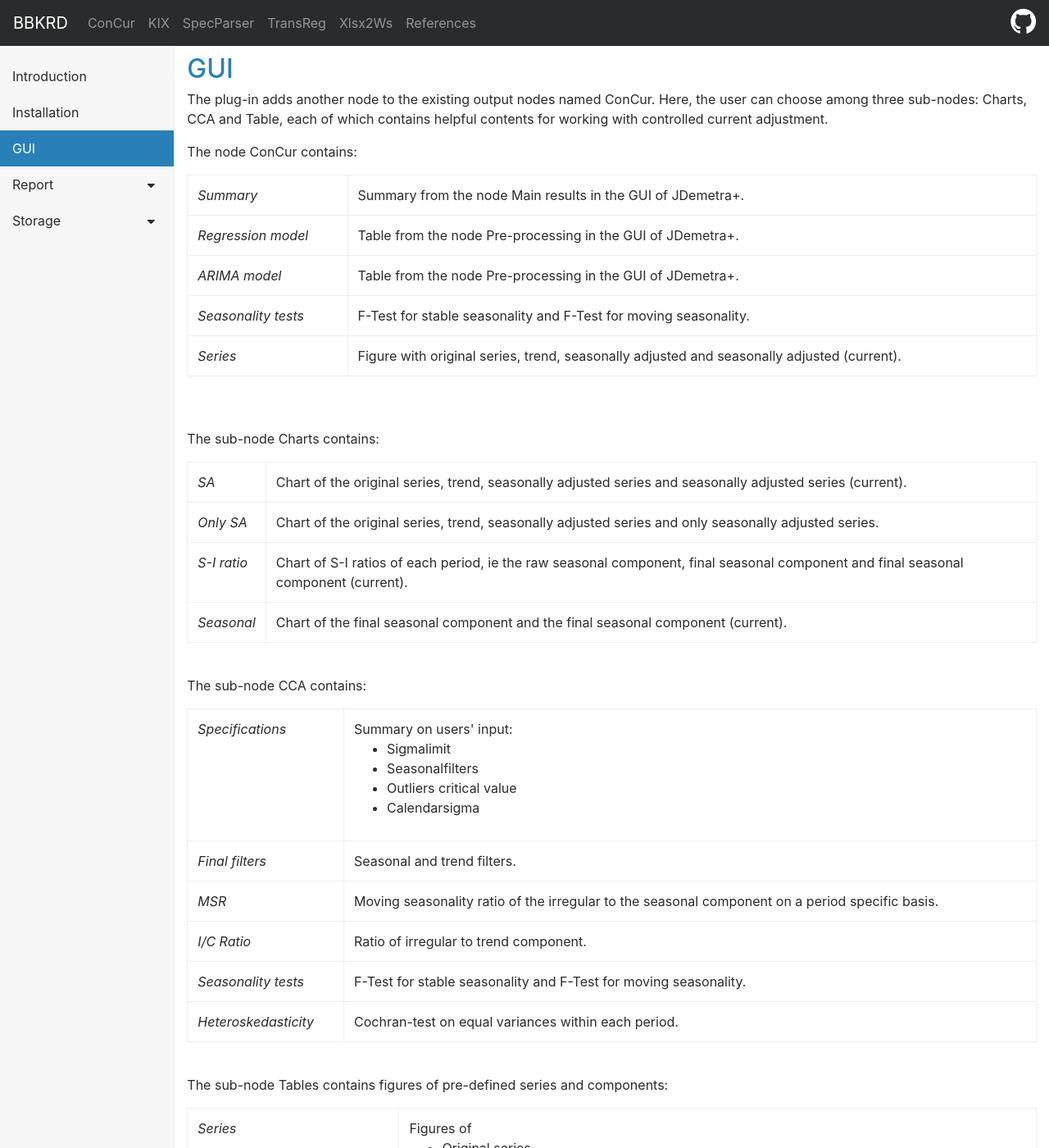
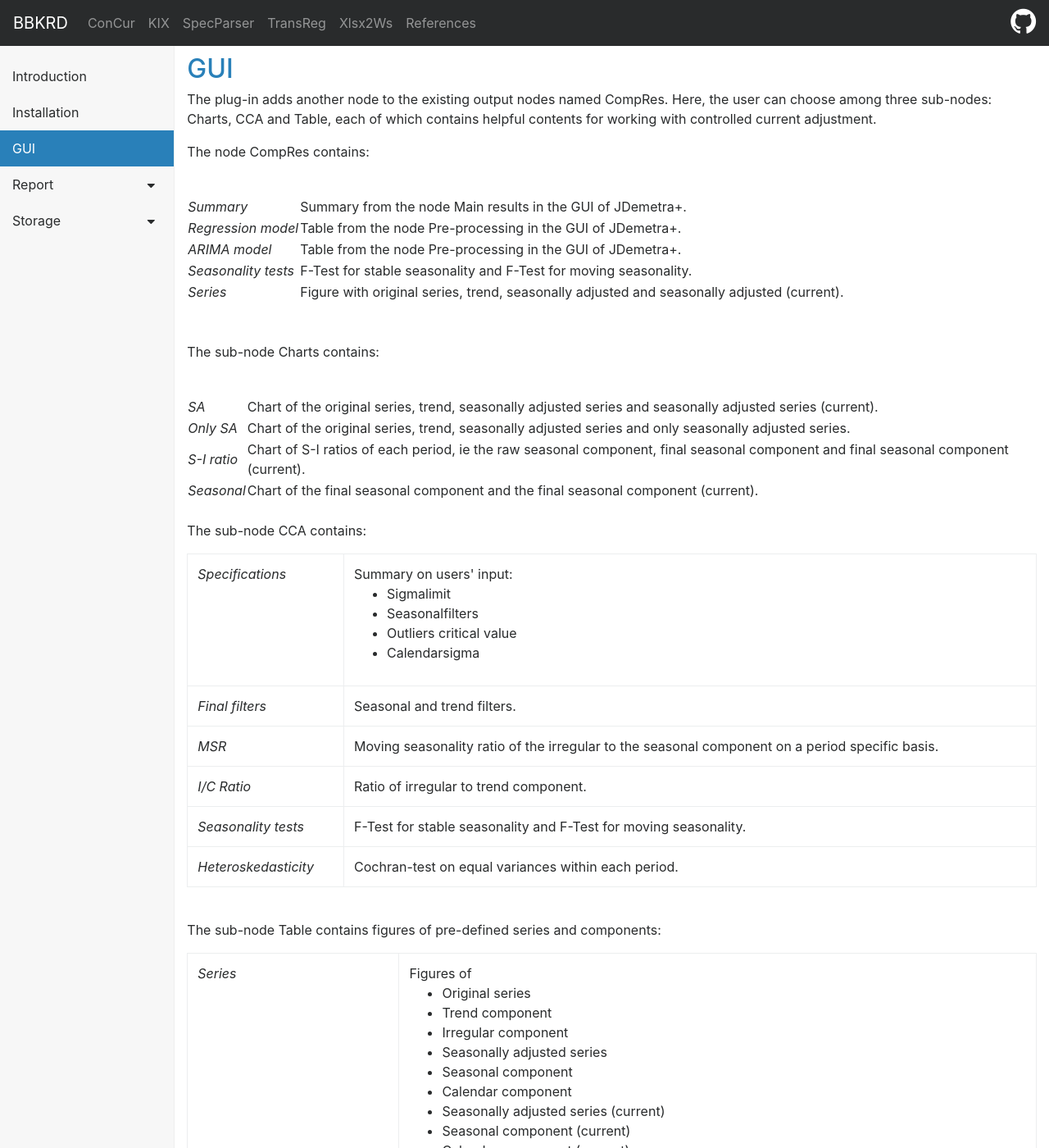
Before and after one commit to bbkrd/bbkrd.github.io, a Jekyll site: the page built from pages/concur/GUI.md, in a window 1280 px wide and 1400 px high. Shown: the whole window at 82% size. Built offline with Jekyll 4.4.1, drawn with Linux system fonts in a browser that asks for light colours; nearby versions of some CDN libraries.

Commit message:
Update GUI.md
Rename ConCur to CompRes

```diff
--- a/pages/concur/GUI.md
+++ b/pages/concur/GUI.md
@@ -1,16 +1,17 @@
 ---
 layout: left-menu
 title: GUI
-tagline: user documentation for ConCur using GitHub Pages
-description: ConCur GUI
+tagline: user documentation for CompRes using GitHub Pages
+description: CompRes GUI
 order: 30
 ---
 
-The plug-in adds another node to the existing output nodes named ConCur. Here, the user can choose among three sub-nodes: Charts, CCA and Table, each of which contains helpful contents for working with controlled current adjustment.
+The plug-in adds another node to the existing output nodes named CompRes. Here, the user can choose among three sub-nodes: Charts, CCA and Table, each of which contains helpful contents for working with controlled current adjustment.
 
-The node ConCur contains:
+The node CompRes contains:
 
-{: .table .table-bordered}
+|||
+|---|---|
 | *Summary*            | Summary from the node Main results in the GUI of JDemetra+.       |
 | *Regression model*   | Table from the node Pre-processing in the GUI of JDemetra+.       |
 | *ARIMA model*        | Table from the node Pre-processing in the GUI of JDemetra+.       |
@@ -20,7 +21,8 @@ The node ConCur contains:
 <br/>
 The sub-node Charts contains:
 
-{: .table .table-bordered}
+|||
+|---|---|
 | *SA*       | Chart of the original series, trend, seasonally adjusted series and seasonally adjusted series (current).|
 | *Only SA*  | Chart of the original series, trend, seasonally adjusted series and only seasonally adjusted series. |
 | *S-I ratio*| Chart of S-I ratios of each period, ie the raw seasonal component, final seasonal component and final seasonal component (current). |
@@ -64,7 +66,7 @@ The sub-node CCA contains:
 </table>
 
 <br/>
-The sub-node Tables contains figures of pre-defined series and components:
+The sub-node Table contains figures of pre-defined series and components:
 
 <table class="table table-bordered">
 	<tr>
```
